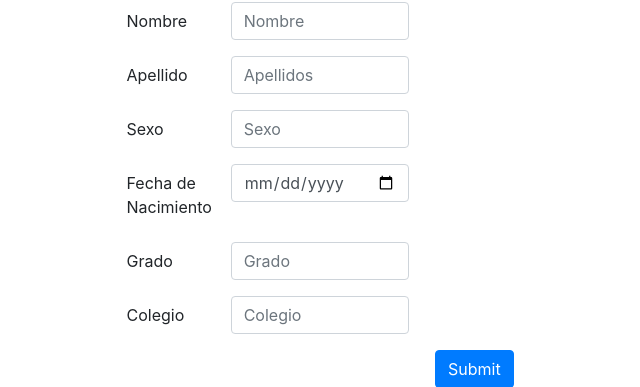
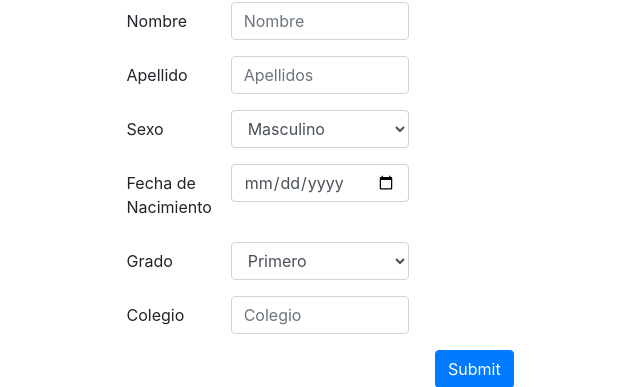
Before and after one commit to edutrul/test-baron-short, a PHP site: page / in a window 1280 px wide. Shown: the part 222-609 px from the top of the page, without its empty margins (216-856 px from the left). Run offline with PHP 8.4, Linux system fonts and the light colour scheme.

Commit message:
change form sexo grado

```diff
--- a/index.php
+++ b/index.php
@@ -37,7 +37,8 @@ if (!isset($_SESSION)) {
         <p>Test creado por la Universidad Autónoma del Perú en el área de innovación</p>
         <p>el test es la versión corta del BARON (60 preguntas)</p>
 
-    </div><br>
+    </div>
+    <br>
     <div class="container col-md-6 col-xs-8 ">
 
         <form id="data" action="instructions.php" method="post">
@@ -55,9 +56,12 @@ if (!isset($_SESSION)) {
                 </div>
             </div>
             <div class="form-group row">
-                <label class="col-sm-2 col-form-label"> Sexo</label>
+                <label class="col-sm-2 col-form-label" for="select_sexo">Sexo</label>
                 <div class="col-sm-4">
-                    <input class="form-control" placeholder="Sexo" name="sex" type="text"/>
+                    <select class="form-control" id="select_Sexo">
+                        <option>Masculino</option>
+                        <option>Femenino</option>
+                    </select>
                 </div>
             </div>
             <div class="form-group row">
@@ -67,9 +71,15 @@ if (!isset($_SESSION)) {
                 </div>
             </div>
             <div class="form-group row">
-                <label class="col-sm-2 col-form-label"> Grado</label>
+                <label class="col-sm-2 col-form-label" for="select_grado">Grado</label>
                 <div class="col-sm-4">
-                    <input class="form-control" placeholder="Grado" name="grade" type="text"/>
+                    <select class="form-control" id="select_grado">
+                        <option>Primero</option>
+                        <option>Segundo</option>
+                        <option>Tercero</option>
+                        <option>Cuarto</option>
+                        <option>Quinto</option>
+                    </select>
                 </div>
             </div>
             <div class="form-group row">
```
